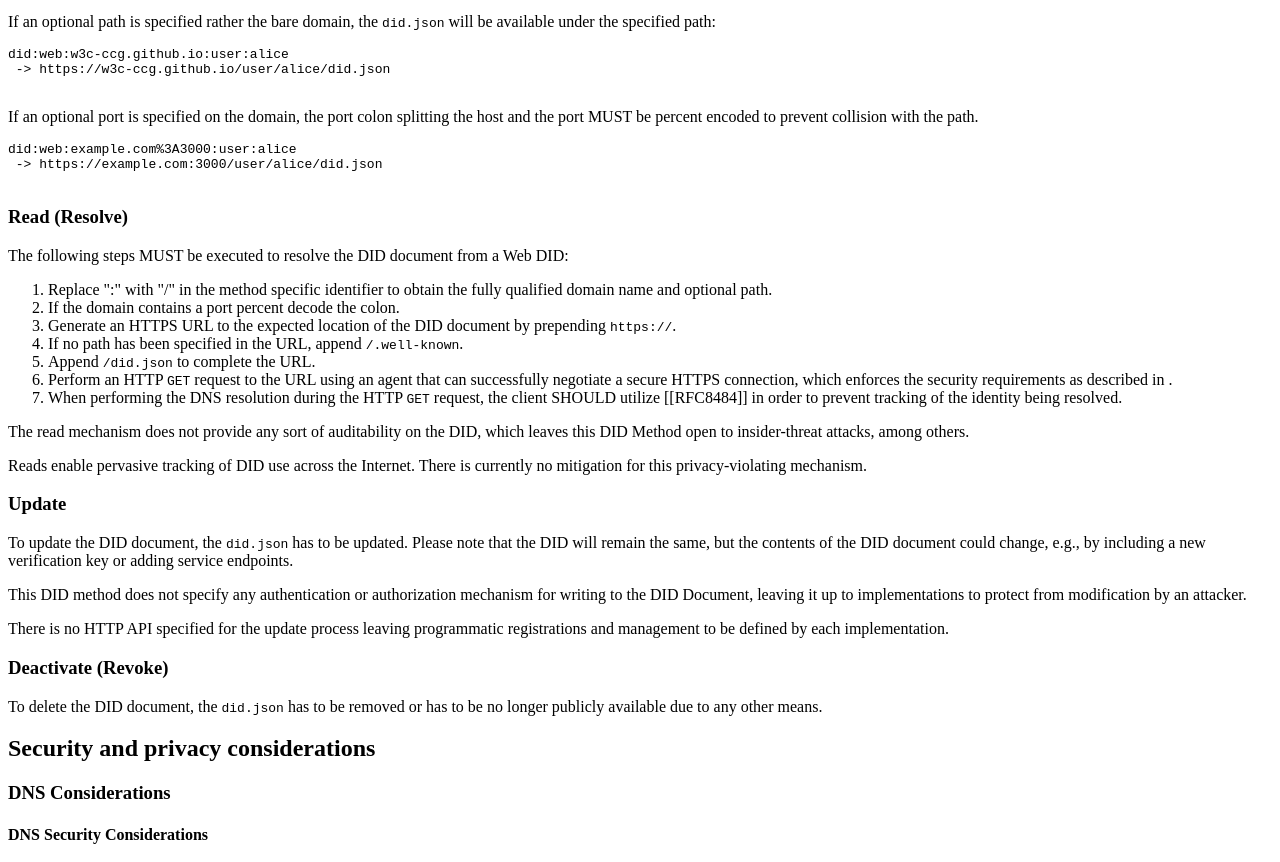
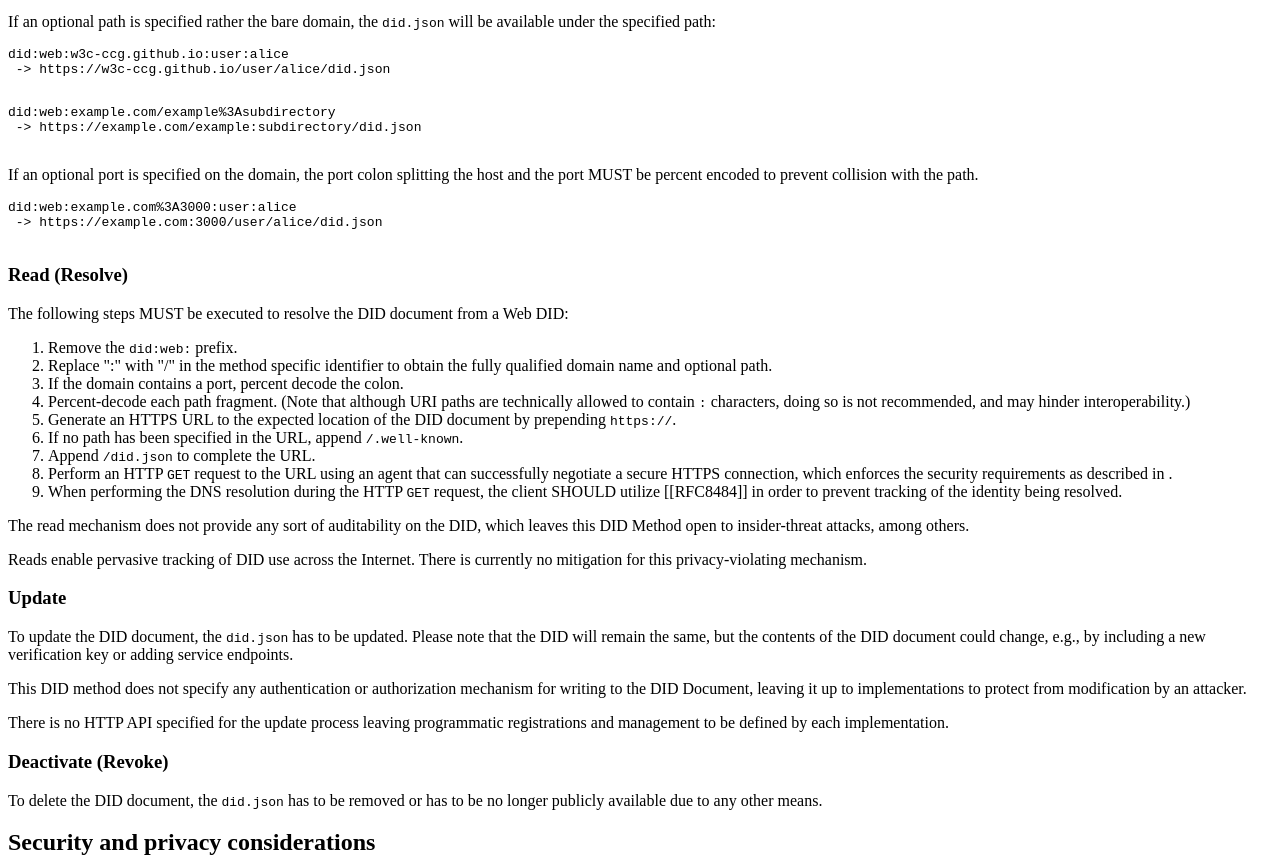
Before and after one commit to w3c-ccg/did-method-web, a plain HTML site: page index.html in a window 1280 px wide. Shown: the part 1681-2543 px from the top of the page. Drawn offline with Linux system fonts and the light colour scheme.

Commit message:
Percent-decode each path fragment.

```diff
--- a/index.html
+++ b/index.html
@@ -287,6 +287,11 @@ did:web:w3c-ccg.github.io:user:alice
  -> https://w3c-ccg.github.io/user/alice/did.json
           </pre>
 
+          <pre class="example nohighlight" title="Creating the DID with a path containing a colon (not recommended but allowed by URI rules)">
+did:web:example.com/example%3Asubdirectory
+ -> https://example.com/example:subdirectory/did.json
+          </pre>
+
           <p>
 If an optional port is specified on the domain, the port colon splitting the
 host and the port MUST be percent encoded to prevent collision with the path.
@@ -309,11 +314,19 @@ DID:
 
           <ol>
             <li>
+Remove the <code>did:web:</code> prefix.
+            </li>
+            <li>
 Replace ":" with "/" in the method specific identifier to obtain the fully
 qualified domain name and optional path.
             </li>
             <li>
-If the domain contains a port percent decode the colon.
+If the domain contains a port, percent decode the colon.
+            </li>
+            <li>
+Percent-decode each path fragment. (Note that although URI paths are technically
+allowed to contain <code>:</code> characters, doing so is not recommended, and
+may hinder interoperability.)
             </li>
             <li>
 Generate an HTTPS URL to the expected location of the DID document by
```
Also changed, not shown: 1 other file.
